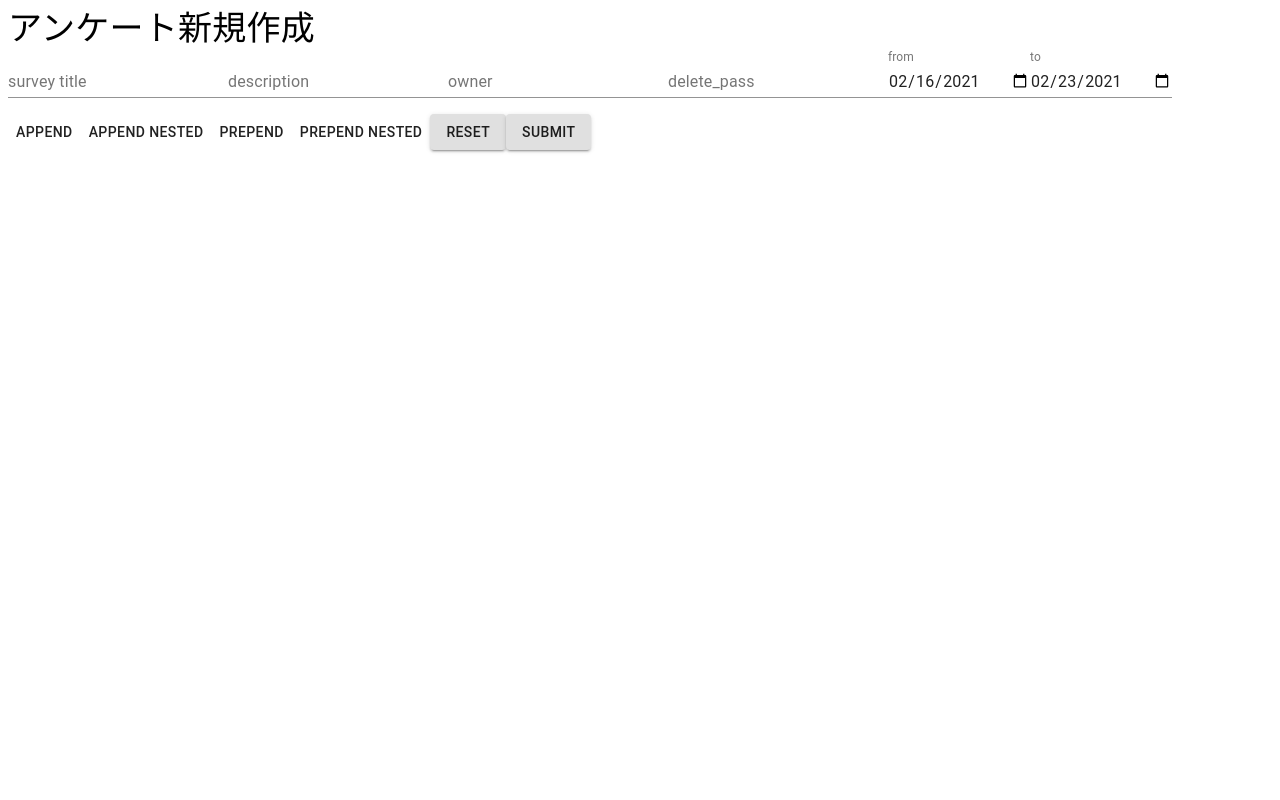
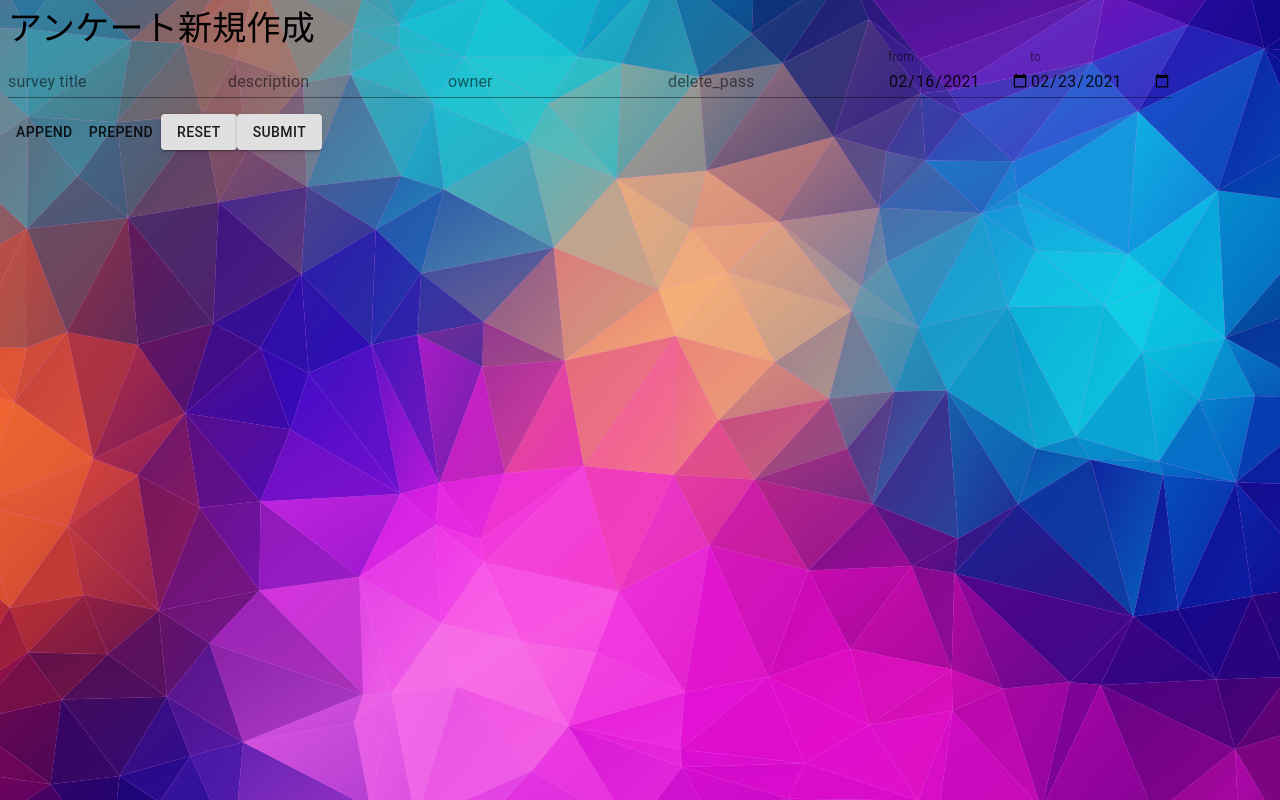
Before and after one commit to SakaiTaka23/simple-notice-frontend, a Next.js app: page /survey/create in a window 1280 px wide. Built offline with nearby package versions, Linux system fonts and the light colour scheme.

Commit message:
背景を追加しglass themeを実装

```diff
--- a/components/FieldArray.tsx
+++ b/components/FieldArray.tsx
@@ -13,7 +13,7 @@ import { Controller, useFieldArray, useFormContext } from 'react-hook-form';
 import NestedFieldArray from './NestedFieldArray';
 
 const FieldArray: React.FC = () => {
-  const { control, register, getValues, setValue } = useFormContext();
+  const { control, register } = useFormContext();
   const { fields, append, remove, prepend } = useFieldArray({
     control,
     name: 'questions',
@@ -75,40 +75,10 @@ const FieldArray: React.FC = () => {
       <Button
         type='button'
         onClick={() => {
-          setValue('questions', [
-            ...getValues().questions,
-            {
-              name: 'append',
-              nestedArray: [{ choice: 'choice append' }],
-            },
-          ]);
-        }}
-      >
-        Append Nested
-      </Button>
-
-      <Button
-        type='button'
-        onClick={() => {
           prepend({ title: 'title append' });
         }}
       >
         prepend
-      </Button>
-
-      <Button
-        type='button'
-        onClick={() => {
-          setValue('questions', [
-            {
-              name: 'append',
-              nestedArray: [{ choice: 'append' }],
-            },
-            ...getValues().questions,
-          ]);
-        }}
-      >
-        prepend Nested
       </Button>
     </>
   );
--- /dev/null
+++ b/pages/_app.tsx
@@ -0,0 +1,13 @@
+import { AppProps } from 'next/app';
+import React from 'react';
+import '../styles/globals.css';
+
+const App = ({ Component, pageProps }: AppProps) => {
+  return (
+    <>
+      <Component {...pageProps} />
+    </>
+  );
+};
+
+export default App;
--- /dev/null
+++ b/styles/globals.css
@@ -0,0 +1,8 @@
+body {
+  background: violet url('../public/svg/bg.svg') no-repeat center center fixed;
+  -webkit-background-size: cover;
+  -moz-background-size: cover;
+  -o-background-size: cover;
+  background-size: cover;
+  overflow: hidden;
+}
```
Also changed, not shown: theme/Theme.ts (added, +22 -0 lines), public/svg/bg.svg (added).
